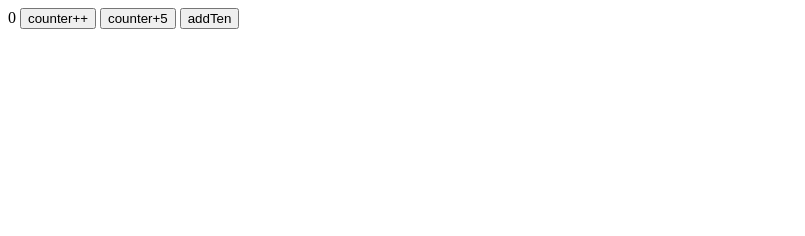
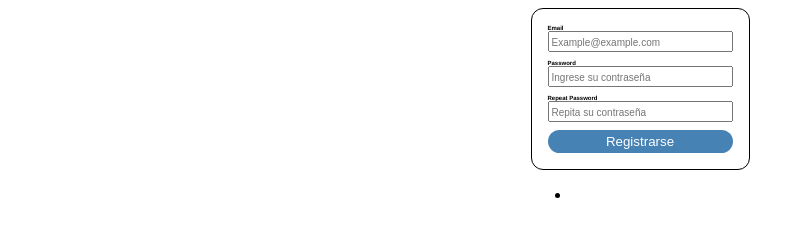
Before and after one commit to CaroGimenez7/Practicas, a plain HTML site: page index.html in a window 1280 px wide. Shown: the whole page, without its empty margins (0-805 px from the left). Drawn offline with Linux system fonts and the light colour scheme.

Commit message:
creacion de formularios

```diff
--- /dev/null
+++ b/css/index.css
@@ -0,0 +1,37 @@
+body {
+    display: grid;
+    place-content: center;
+    font-family:  Helvetica, sans-serif;
+}
+ form {
+    padding: .5rem;
+    border: 1px solid black;
+    border-radius: 12px;
+ }
+form div {
+    display: flex;
+    flex-direction: column;
+    margin: .5rem;
+
+}
+form div label {
+    font-size: 6px;
+    font-weight: 600;
+}
+ form div button {
+    background-color: steelblue;
+    border-radius: 12px;
+    padding: 4px;
+    color: white;
+    border: steelblue;
+ }
+ form div button:hover {
+    background-color: rgb(58, 105, 143);
+    cursor: pointer;
+ }
+ form div button:active {
+    background-color: rgb(82, 151, 207);
+ }
+ form div input::placeholder {
+    font-size: 10px;
+ }
--- a/index.html
+++ b/index.html
@@ -3,16 +3,45 @@
 <head>
     <meta charset="UTF-8">
     <meta name="viewport" content="width=device-width, initial-scale=1.0">
+    <link rel="stylesheet" href="./css/index.css">
     <title>Document</title>
 </head>
 <body>
-    <span id="counter">0</span>
+    <!--? si yo ese valor lo necesito obligatoriamente, se rompe todo mi sistema -->
+    <form action="">
+        <div>
+        <label for="email">Email</label>
+        <input  id= "email" type="email" placeholder="Example@example.com">
+        </div>
+
+        <div>
+            <label for="password">Password</label>
+            <input  id= "password" type="password" placeholder="Ingrese su contraseña">
+        </div>
+
+        <div>
+            <label for="password"> Repeat Password</label>
+            <input  id= "repassword" type="password" placeholder="Repita su contraseña">
+        </div>
+
+        <span id="message"></span>
+
+        <div>
+
+            <button id="register">Registrarse</button>
+        </div>
+    </form>
+    <ul id="usersList">
+        <li ></li>
+    </ul>
+
+
+    <script src="./js/index.js"></script>
+    <!-- <span id="counter">0</span>
     <button id="add">counter++</button>
     <button id="addFive">counter+5</button>
-    <button id="addTen">addTen</button>
-
-
-    <script>
+    <button id="addTen">counter+10</button> -->
+    <!-- <script>
 
         const spn = document.getElementById("counter");
         // const spnFive =
@@ -36,10 +65,15 @@
             refresh();
         })
 
+        function addCounter(number){
+            counter += number;
+        }
+
         function refresh(){
+            //se encarga de actualizar con los ultimos datos en el html y modificar el valor del span
             spn.innerText = counter;
         }
 
-    </script>
+    </script> -->
 </body>
 </html>
--- /dev/null
+++ b/js/index.js
@@ -0,0 +1,53 @@
+//region Element Reference
+const btnRegister = document.getElementById("register");
+const email = document.getElementById("email");
+const password = document.getElementById("password");
+const repassword = document.getElementById("repassword");
+const spanMessage = document.getElementById("message");
+//endregion
+
+//region variables
+let _email, _password, _repassword = "";
+let users = [];
+//endregion
+
+//region Events
+email.addEventListener("change", function(e){
+    _email = e.target.value;
+});
+
+password.addEventListener("change", function(e){
+    _password = e.target.value;
+});
+
+repassword.addEventListener("change", function(e){
+    _repassword = e.target.value;
+});
+
+btnRegister.addEventListener("click", function(e){
+    e.preventDefault();
+   addUser();
+   console.log(users)
+});
+//end region
+
+//region Functions
+function addUser(){
+    let newUser = {
+        email: _email,
+        password: _password,
+    };
+   users.push(newUser);
+}
+
+//endregion
+
+//region Clases
+class User {
+    constructor(email, password, repassword){
+        this.email = email;
+        this.password = password;
+        this.repassword = repassword;
+    }
+}
+//endregion
```
